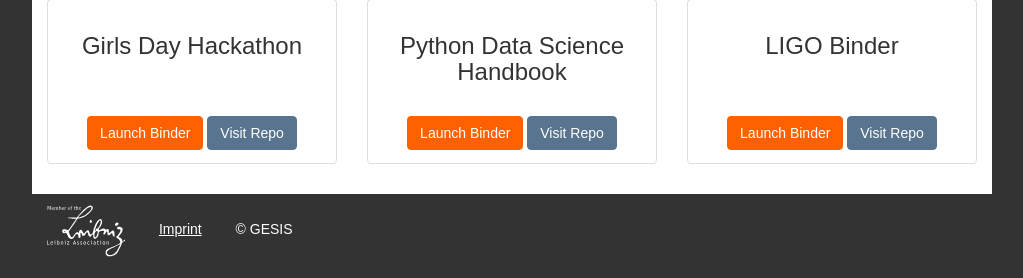
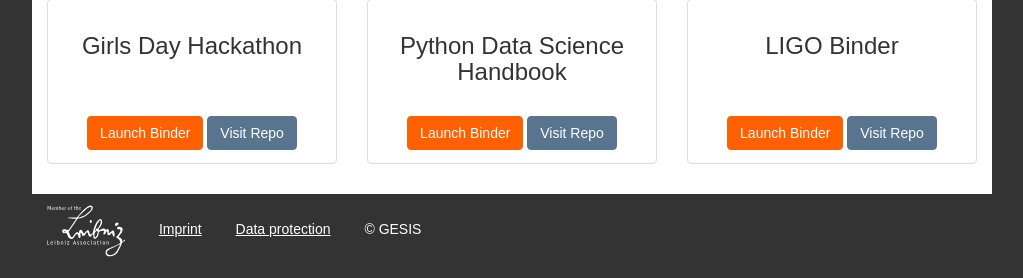
Before and after one commit to gesiscss/orc, a Flask app: page / in a window 1280 px wide. Shown: the part 667-945 px from the top of the page, without its empty margins (128-1151 px from the left). Run offline with Flask 2, Linux system fonts and the light colour scheme; some libraries are stand-ins or nearby versions.

Commit message:
add data protection link

```diff
--- a/binderhub/config.yaml
+++ b/binderhub/config.yaml
@@ -54,7 +54,7 @@
 #      worker1: production
 
   cull:
-    # kill user pods if idle for 10 mins
+    # kill user pods if idle for 30 mins
     # sometimes this has to be run manually:
     # https://github.com/jupyterhub/mybinder.org-deploy/blob/master/scripts/delete-pods.py
     timeout: 1800
--- a/binderhub/docker/templates/page.html
+++ b/binderhub/docker/templates/page.html
@@ -198,6 +198,9 @@
               <a class="footer-link" href="https://www.gesis.org/en/institute/imprint/">Imprint</a>
           </span>
           <span class="footer-span">
+              <a class="footer-link" href="https://www.gesis.org/en/institute/data-protection/">Data protection</a>
+          </span>
+          <span class="footer-span">
               &copy; GESIS
           </span>
       </div>
--- a/jupyterhub/docker/k8s_hub/templates/page.html
+++ b/jupyterhub/docker/k8s_hub/templates/page.html
@@ -248,6 +248,9 @@
               <a class="footer-link" href="https://www.gesis.org/en/institute/imprint/">Imprint</a>
           </span>
           <span class="footer-span">
+              <a class="footer-link" href="https://www.gesis.org/en/institute/data-protection/">Data protection</a>
+          </span>
+          <span class="footer-span">
               &copy; GESIS
           </span>
       </div>
--- a/orc_site/app.py
+++ b/orc_site/app.py
@@ -16,6 +16,7 @@
     'bhub_url': '/binder/',
     'about_url': '/about/',
     'imprint_url': 'https://www.gesis.org/en/institute/imprint/',
+    'data_protection_url': 'https://www.gesis.org/en/institute/data-protection/',
     'contact_url': 'mailto:notebooks@gesis.org',
     'gesis_url': 'https://www.gesis.org/en/home/',
     'help_url': 'https://www.gesis.org/en/help/',
--- a/orc_site/templates/page.html
+++ b/orc_site/templates/page.html
@@ -195,6 +195,9 @@
               <a class="footer-link" href="{{imprint_url}}">Imprint</a>
           </span>
           <span class="footer-span">
+              <a class="footer-link" href="{{data_protection_url}}">Data protection</a>
+          </span>
+          <span class="footer-span">
               &copy; GESIS
           </span>
       </div>
```
